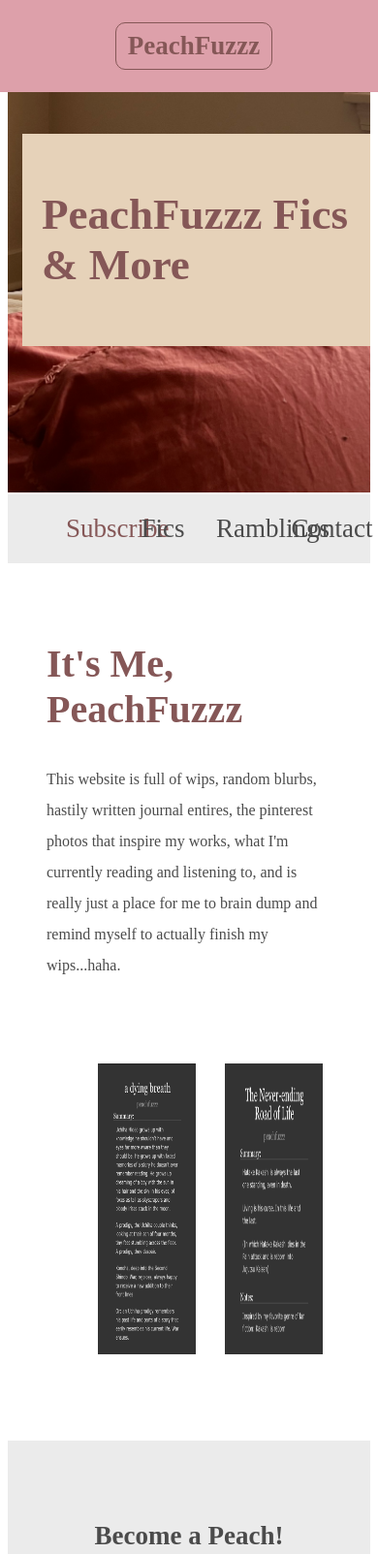
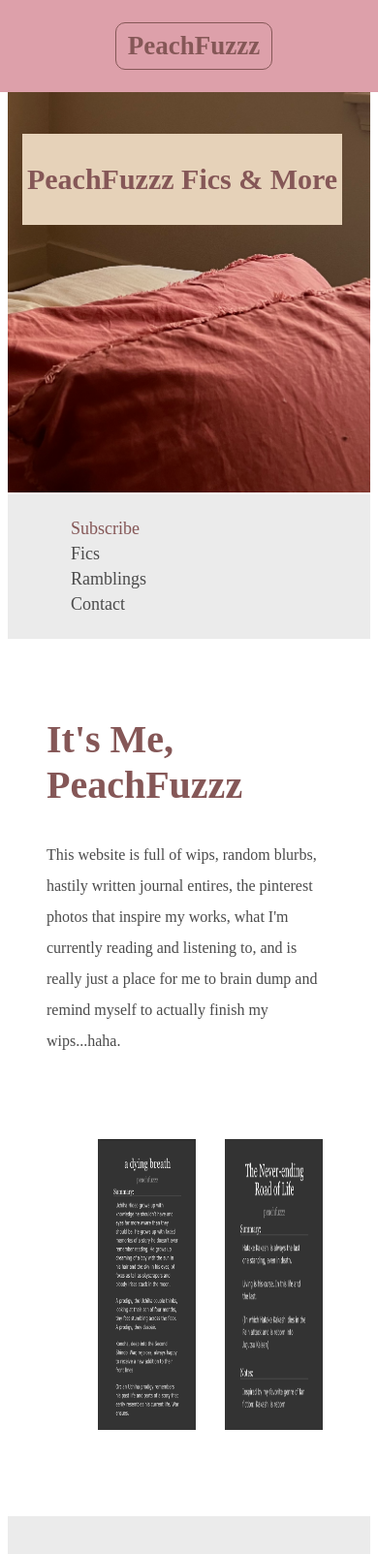
Before and after one commit to feileenli/peachfuzzz, a plain HTML site: page index.html in a window 390 px wide. Shown: the top 1603 px of the page at 97% size. Drawn offline with Linux system fonts and the light colour scheme.

Commit message:
links added

```diff
--- a/index.html
+++ b/index.html
@@ -20,8 +20,8 @@
     <nav class="Main-nav">
         <ul>
             <li><a href="" class="Subscribe">Subscribe</a></li>
-            <li><a href="">Fics</a></li>
-            <li><a href="">Ramblings</a></li>
+            <li><a href="https://archiveofourown.org/users/peachfuzzz/works" target="_blank" rel="noreferrer noopener">Fics</a></li>
+            <li><a href="/ramblings.html" target="_blank" rel="noreferrer noopener">Ramblings</a></li>
             <li><a href="">Contact</a></li>
         </ul>
     </nav>
@@ -37,8 +37,8 @@
         </article>
 
         <ul class="images">
-            <li><img src="imagez/adyingbreath.jpg" alt="a dying breath"></li>
-            <li><img src="imagez/nerol.jpg" alt="The Never-ending Road of Life"></li>
+            <li><a href="https://archiveofourown.org/works/56634016" target="_blank" rel="noreferrer noopener"><img src="imagez/adyingbreath.jpg" alt="a dying breath"></a></li>
+            <li><a href="https://archiveofourown.org/works/34415125" target="_blank" rel="noreferrer noopener"><img src="imagez/nerol.jpg" alt="The Never-ending Road of Life"></a></li>
         </ul>
     </main>
 
--- a/styles.css
+++ b/styles.css
@@ -69,7 +69,7 @@ nav ul {
 nav li {
     display: inline-block;
     width: 25%;
-    font-size: 27px;
+    font-size: 25px;
 }
 
 nav li a {
@@ -126,7 +126,7 @@ section.join {
 }
 
 .join h2 {
-    font-size: 27px;
+    font-size: 25px;
 }
 
 form input {
@@ -144,3 +144,64 @@ footer {
 }
 
 /* pseudo classes */
+
+nav li a:hover {
+    background-color: pink;
+    text-decoration: underline;
+    padding: 3px;
+}
+
+ul li img:hover {
+    position: relative;
+    top: -8px;
+}
+
+form input:focus {
+    outline: none;
+    border: 3px solid pink;
+}
+
+form input:valid {
+    border: 3px solid rgb(167, 210, 167);
+}
+
+/* responsive styles, typically you should begin w/ mobile web dev, then increase to bigger screens */
+
+@media screen and (max-width: 900px) {
+    .banner .welcome {
+        padding: 10px;
+    }
+
+    .banner .welcome h2 {
+        font-size: 38px;
+    }
+
+    nav li {
+        font-size: 21px;
+    }
+}
+
+@media screen and (max-width: 600px) {
+    .banner .welcome {
+        padding: 5px;
+    }
+    .banner .welcome h2 {
+        font-size: 30px;
+    }
+    nav li {
+        font-size: 18px;
+    }
+}
+
+@media screen and (max-width: 500px) {
+    nav li {
+        display: block;
+        margin: 5px;
+    }
+}
+
+@media screen and (max-width: 375px) {
+    .banner .welcome {
+        position: relative;
+    }
+}
```
Also changed, not shown: ramblings.html (added, +11 -0 lines).
